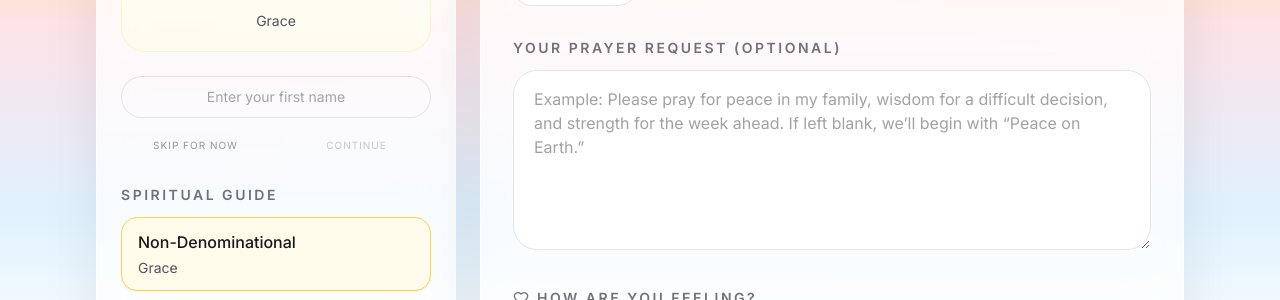
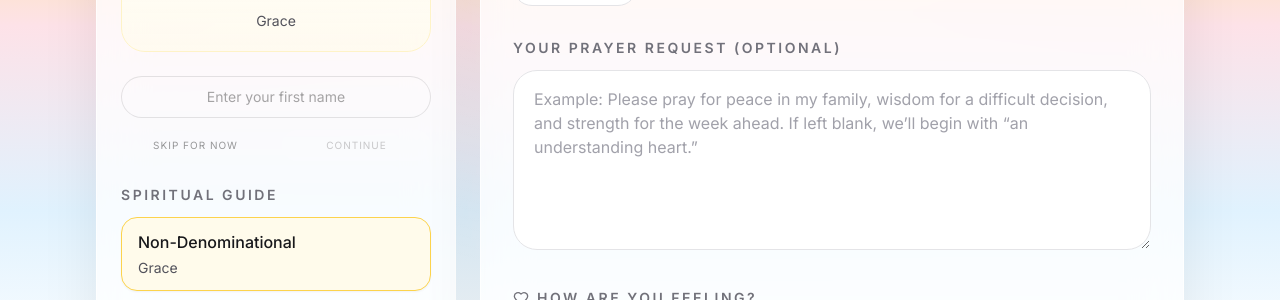
Before and after one commit to Skkyfarm/pray-with-god, a Next.js app: page /pray in a window 1280 px wide. Shown: the part 414-714 px from the top of the page. Built offline with nearby package versions, Linux system fonts and the light colour scheme.

Commit message:
Fix TraditionKey build error on pray page

```diff
--- a/app/pray/page.tsx
+++ b/app/pray/page.tsx
@@ -69,7 +69,7 @@ function normalizePrayerKind(value: string | null): PrayerKind {
 function normalizeCatalogKey(path: string | null): TraditionKey | null {
   switch ((path || '').toLowerCase()) {
     case 'christian':
-      return 'christian';
+      return 'protestant' as TraditionKey;
     case 'protestant':
       return 'protestant' as TraditionKey;
     case 'catholic':
@@ -479,7 +479,7 @@ export default function PrayPage() {
               prayerType: selectedPrayerType,
               userName,
               feelings: selectedFeelings,
-              input: input.trim() || 'Peace on Earth',
+              input: input.trim() || 'an understanding heart',
             };
 
       const res = await fetch('/api/pray', {
@@ -1048,7 +1048,7 @@ export default function PrayPage() {
                       id="prayer-input"
                       value={input}
                       onChange={(e) => setInput(e.target.value)}
-                      placeholder="Example: Please pray for peace in my family, wisdom for a difficult decision, and strength for the week ahead. If left blank, we’ll begin with “Peace on Earth.”"
+                      placeholder="Example: Please pray for peace in my family, wisdom for a difficult decision, and strength for the week ahead. If left blank, we’ll begin with “an understanding heart.”"
                       className="min-h-[180px] w-full rounded-3xl border border-zinc-200 bg-white px-5 py-4 text-base text-zinc-900 outline-none transition placeholder:text-zinc-400 focus:border-amber-300 focus:ring-4 focus:ring-amber-100"
                     />
                   </div>
```
